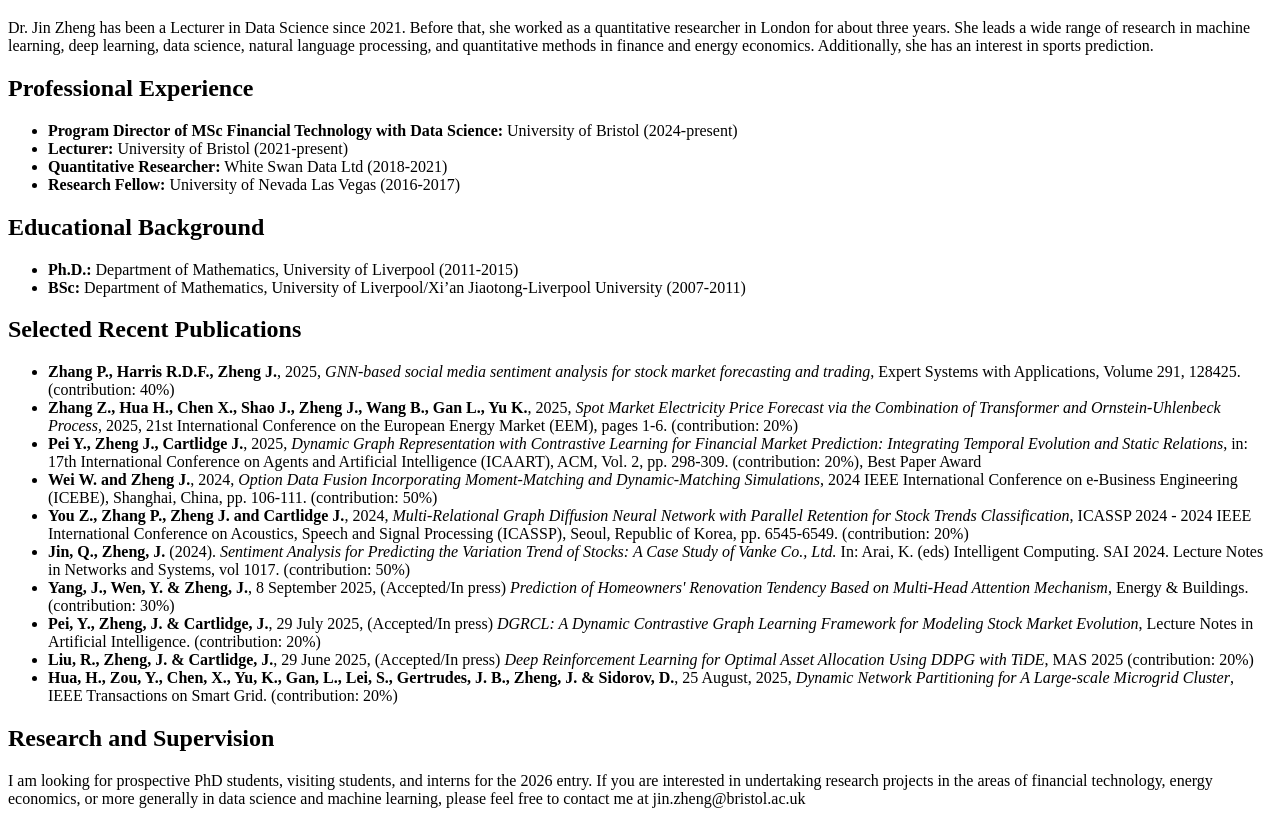
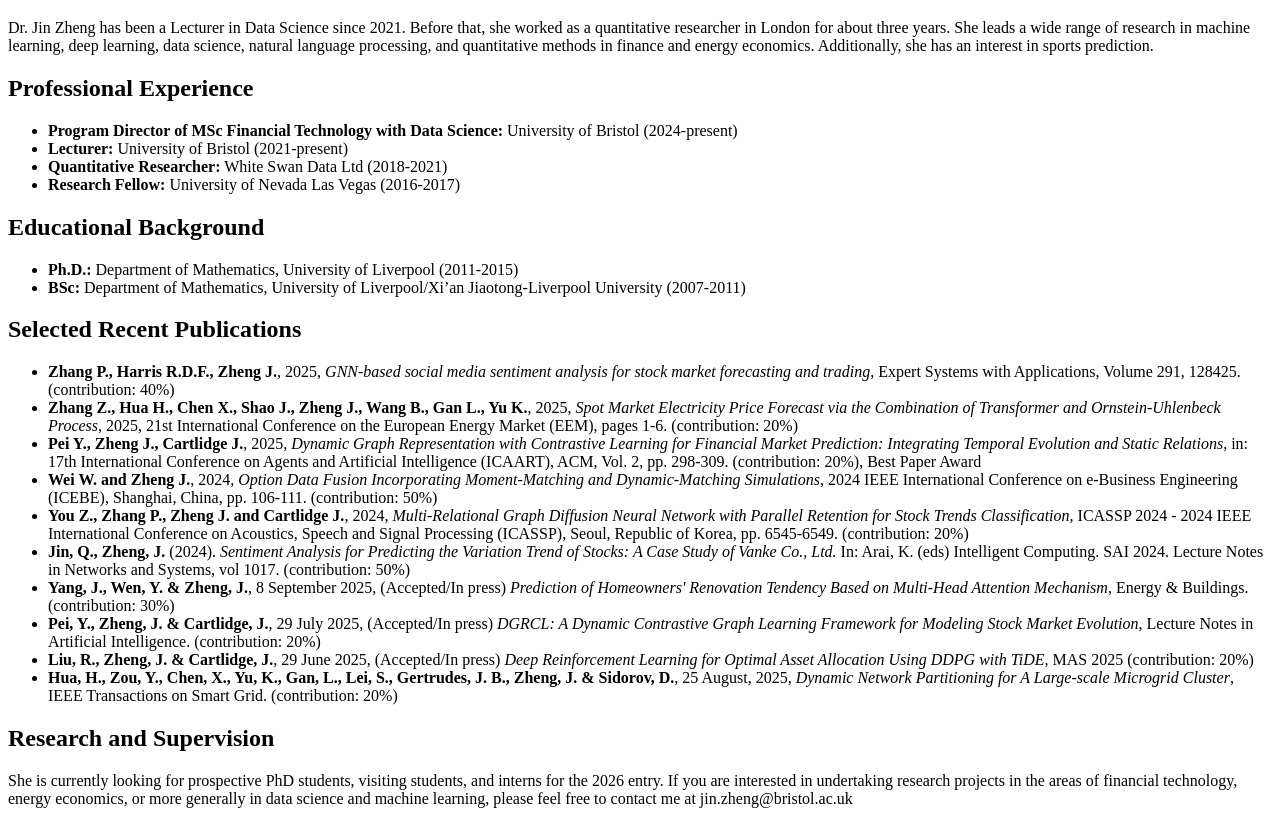
Before and after one commit to JinMagician/jzheng.github.io, a plain HTML site: page index.html in a window 1280 px wide. Shown: the part 61-885 px from the top of the page. Drawn offline with Linux system fonts and the light colour scheme.

Commit message:
Update index.html

```diff
--- a/index.html
+++ b/index.html
@@ -8,7 +8,7 @@
 <body>
 
     <h1>Dr. Jin Zheng</h1>
-    <p>Dr. Jin Zheng has been a Lecturer in Data Science since 2021. Before that, she worked as a quantitative researcher in London for about three years. She leads a wide range of research in machine learning, deep learning, data science, natural language processing, and quantitative methods in finance and  energy economics. Additionally, she has an interest in sports prediction.</p>
+    <p>Dr. Jin Zheng has been a Lecturer in Data Science since 2021. Before that, she worked as a quantitative researcher in London for about three years. She leads a wide range of research in machine learning, deep learning, data science, natural language processing, and quantitative methods in finance and energy economics. Additionally, she has an interest in sports prediction.</p>
 
     <h2>Professional Experience</h2>
     <ul>
@@ -30,7 +30,7 @@
     </ul>
 
     <h2>Research and Supervision</h2>
-    <p>I am looking for prospective PhD students, visiting students, and interns for the 2026 entry. If you are interested in undertaking research projects in the areas of financial technology, energy economics, or more generally in data science and machine learning, please feel free to contact me at jin.zheng@bristol.ac.uk </p>
+    <p>She is currently looking for prospective PhD students, visiting students, and interns for the 2026 entry. If you are interested in undertaking research projects in the areas of financial technology, energy economics, or more generally in data science and machine learning, please feel free to contact me at jin.zheng@bristol.ac.uk </p>
 
 </body>
 </html>
```
